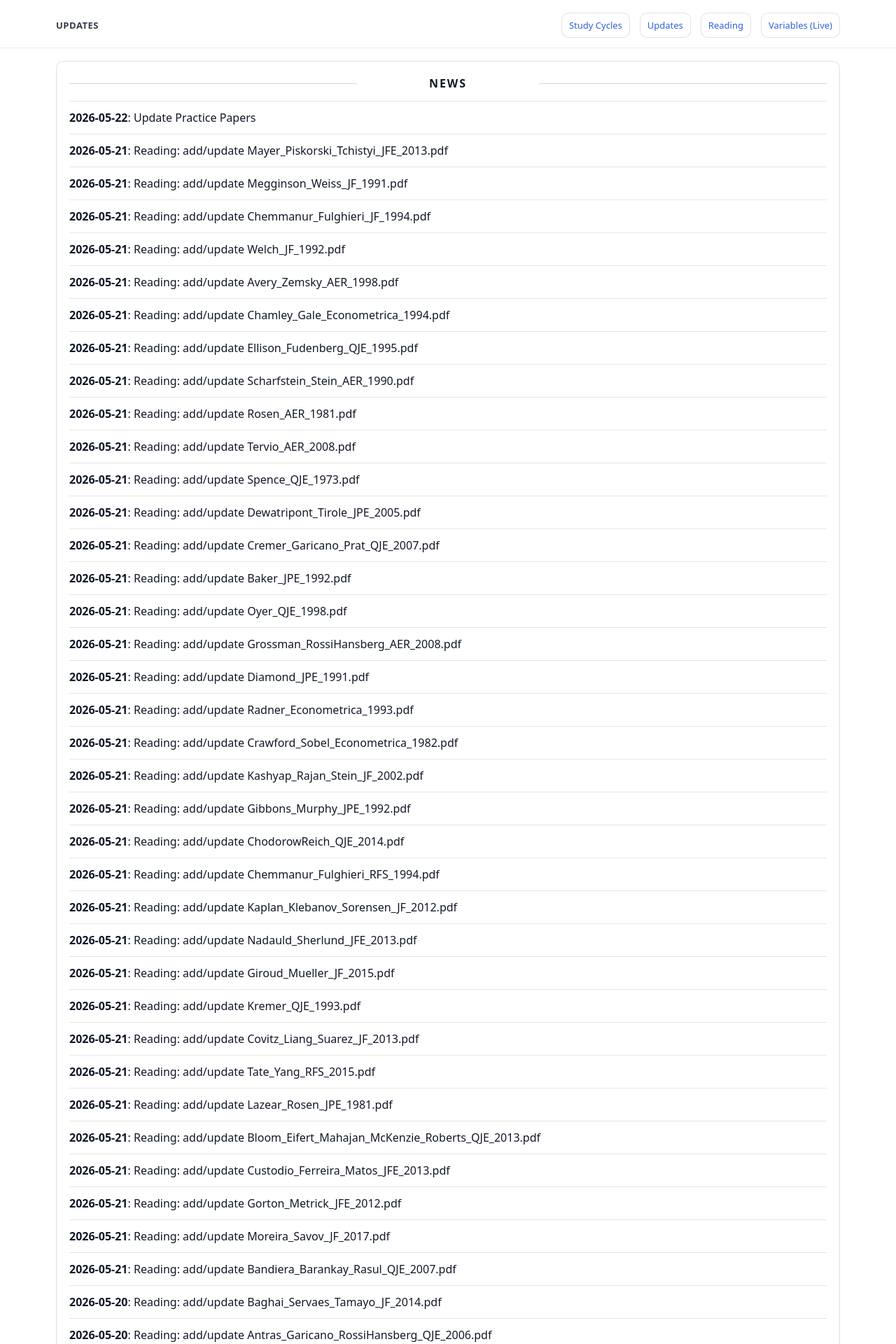
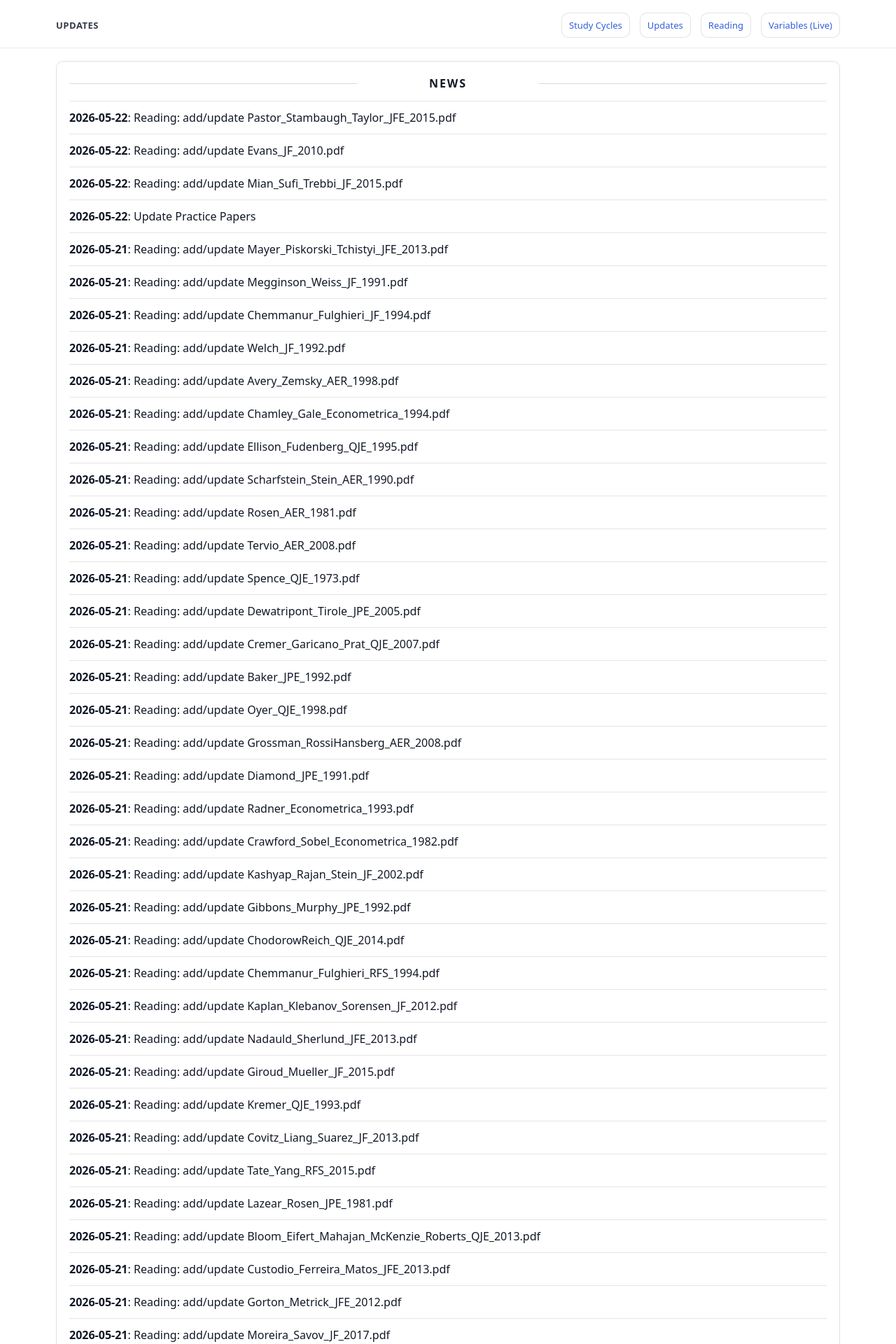
Before and after one commit to yaxinzn/study-archive, a Jekyll site: the page built from updates/index.md, in a window 1280 px wide. Shown: the top 1920 px of the page at 70% size. Built offline with Jekyll 4.4.1, drawn with Linux system fonts in a browser that asks for light colours; some of the changed text lies outside the part shown.

Commit message:
chore: update NEWS feed

```diff
--- a/_data/news.yml
+++ b/_data/news.yml
@@ -1,4 +1,13 @@
 # Auto-generated update history (sorted newest -> oldest). Do not edit manually.
+- ts: "1779395981"
+  date: "2026-05-22"
+  title: "Reading: add/update Pastor_Stambaugh_Taylor_JFE_2015.pdf"
+- ts: "1779395918"
+  date: "2026-05-22"
+  title: "Reading: add/update Evans_JF_2010.pdf"
+- ts: "1779395865"
+  date: "2026-05-22"
+  title: "Reading: add/update Mian_Sufi_Trebbi_JF_2015.pdf"
 - ts: "1779394861"
   date: "2026-05-22"
   title: "Update Practice Papers"
```
